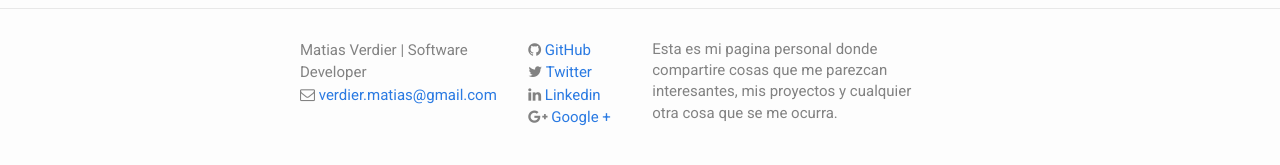
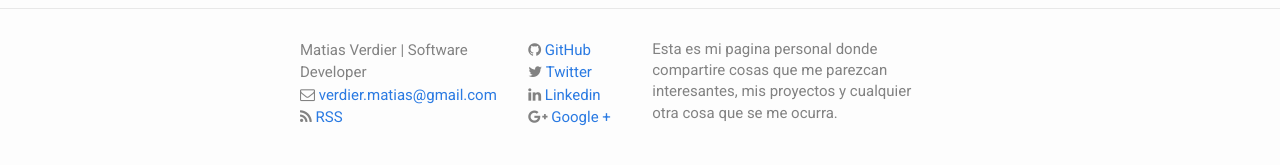
Before and after one commit to gitter-badger/matiasverdier.github.io, a Jekyll site: the page built from index.html, in a window 1280 px wide. Shown: the part 416-581 px from the top of the page. Built offline with Jekyll 4.4.1, drawn with Linux system fonts in a browser that asks for light colours; nearby versions of some CDN libraries; comment, search, counter and statistics services are not loaded.

Commit message:
cambiado rss al footer

```diff
--- a/_includes/footer.html
+++ b/_includes/footer.html
@@ -9,6 +9,10 @@
           <li>
             <i class="fa fa-envelope-o"></i>
             <a href="mailto:{{ site.email }}">{{ site.email }}</a>
+          </li>
+          <li>
+            <i class="fa fa-rss"></i>
+            <a href="{{ "/feed.xml" | prepend: site.baseurl }}">RSS</a>
           </li>
         </ul>
       </div>
```
